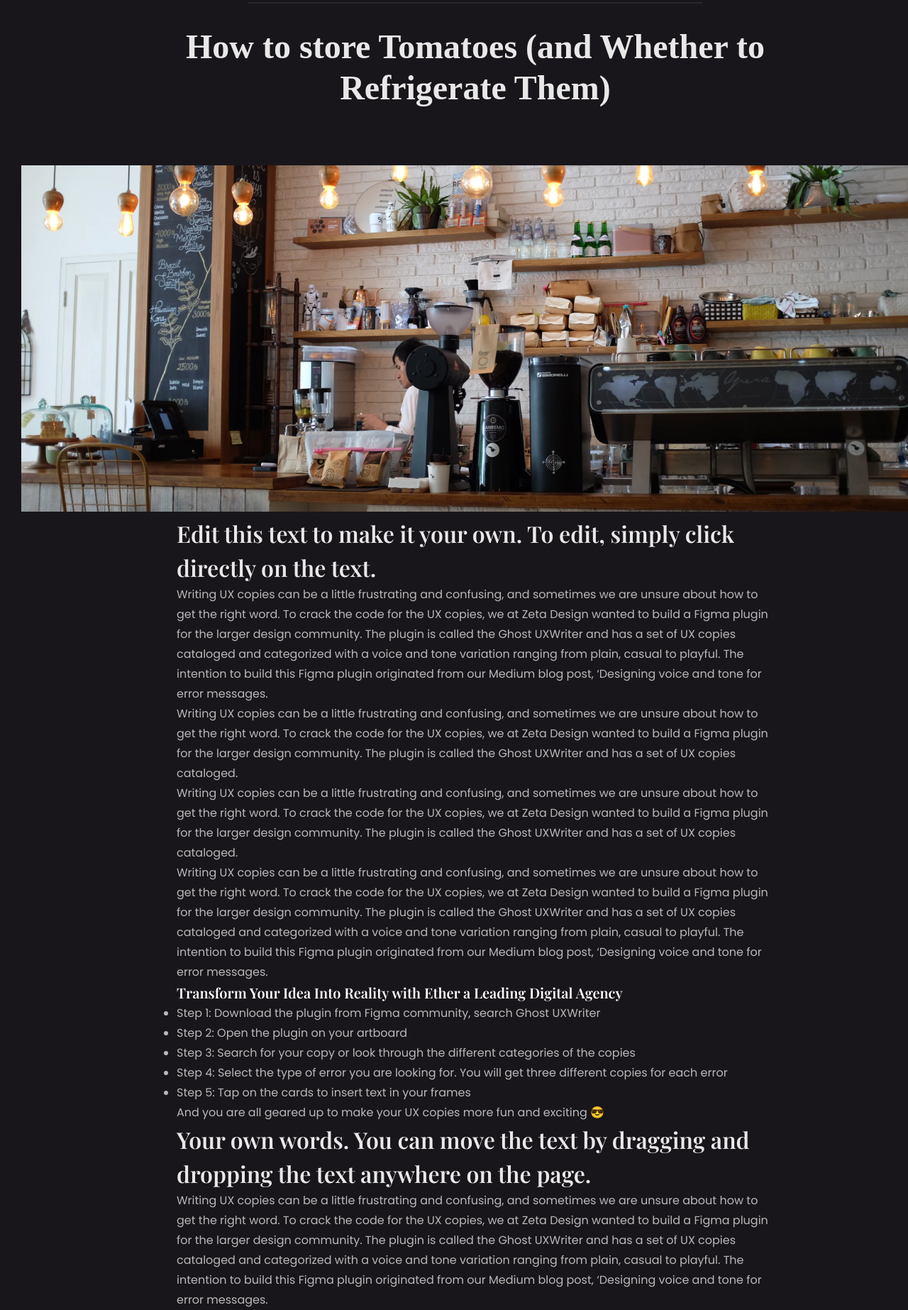
After one commit to Josephine2702/CoffeeShop, a web app: file index/pages/blog-inner.html in a window 1280 px wide. The commit adds this page. Shown: the part 417-2263 px from the top of the page at 71% size. Run offline with its HTML, style and script files only (its server is not run), Linux system fonts and the light colour scheme; style sheets or scripts are compiled from the project's sources; some web fonts are replaced.

Commit message:
inner blog page and style

```diff
--- /dev/null
+++ b/index/pages/blog-inner.html
@@ -0,0 +1,75 @@
+<!DOCTYPE html>
+<html lang="en">
+
+<head>
+  <meta charset="UTF-8">
+  <meta http-equiv="X-UA-Compatible" content="IE=edge">
+  <meta name="viewport" content="width=device-width, initial-scale=1.0">
+  <link rel="shortcut icon" href="../../assets/icons/favicon.ico" type="image/x-icon">
+  <link rel="stylesheet" href="https://unpkg.com/aos@next/dist/aos.css" />
+  <link rel="stylesheet" href="../../sass/main.scss">
+  <title>Coffee Shop</title>
+</head>
+
+<body>
+  <section class="blog-inner container">
+    <div class="blog-inner__autor">
+      <img src="/assets/img/person2.svg" alt="author's photo">
+      <p class="text">Andrew Jonson </p>
+      <span class="location">posted on <span>27th January 2021</span></span>
+    </div>
+    <div class="border"></div>
+    <h2 class="heading-secondary">How to store Tomatoes (and Whether to Refrigerate Them)</h2>
+    <div class="blog-inner__image">
+      <img src="/assets/img/BlogInner-Image.jpg" alt="picture">
+    </div>
+
+    <div class="blog-inner__content">
+      <h3 class="heading-tertiary">Edit this text to make it your own. To edit, simply click directly on the text.</h3>
+      <p class="text">Writing UX copies can be a little frustrating and confusing, and sometimes we are unsure about how
+        to get the right word. To crack the code for the UX copies, we at Zeta Design wanted to build a Figma plugin for
+        the larger design community. The plugin is called the Ghost UXWriter and has a set of UX copies cataloged and
+        categorized with a voice and tone variation ranging from plain, casual to playful. The intention to build this
+        Figma plugin originated from our Medium blog post, ‘Designing voice and tone for error messages.</p>
+      <p class="text">Writing UX copies can be a little frustrating and confusing, and sometimes we are unsure about how
+        to get the right word. To crack the code for the UX copies, we at Zeta Design wanted to build a Figma plugin for
+        the larger design community. The plugin is called the Ghost UXWriter and has a set of UX copies cataloged.</p>
+      <p class="text">Writing UX copies can be a little frustrating and confusing, and sometimes we are unsure about how
+        to get the right word. To crack the code for the UX copies, we at Zeta Design wanted to build a Figma plugin for
+        the larger design community. The plugin is called the Ghost UXWriter and has a set of UX copies cataloged.</p>
+      <p class="text">Writing UX copies can be a little frustrating and confusing, and sometimes we are unsure about how
+        to get the right word. To crack the code for the UX copies, we at Zeta Design wanted to build a Figma plugin for
+        the larger design community. The plugin is called the Ghost UXWriter and has a set of UX copies cataloged and
+        categorized with a voice and tone variation ranging from plain, casual to playful. The
+        intention to build this Figma plugin originated from our Medium blog post, ‘Designing voice and tone for error
+        messages.
+      </p>
+      <h5 class="heading-small">Transform Your Idea Into Reality with Ether a Leading Digital Agency</h5>
+      <ul>
+        <li class="text">Step 1: Download the plugin from Figma community, search Ghost UXWriter</li>
+        <li class="text">Step 2: Open the plugin on your artboard</li>
+        <li class="text">Step 3: Search for your copy or look through the different categories of the copies</li>
+        <li class="text">Step 4: Select the type of error you are looking for. You will get three different copies for
+          each
+          error</li>
+        <li class="text">Step 5: Tap on the cards to insert text in your frames</li>
+      </ul>
+      <p class="text">And you are all geared up to make your UX copies more fun and exciting 😎</p>
+
+      <h3 class="heading-tertiary">Your own words. You can move the text by dragging and dropping the text anywhere on
+        the page. </h3>
+      <p class="text">Writing UX copies can be a little frustrating and confusing, and sometimes we are unsure about how
+        to get the right word. To crack the code for the UX copies, we at Zeta Design wanted to build a Figma plugin for
+        the larger design community. The plugin is called the Ghost UXWriter and has a set of UX copies cataloged and
+        categorized with a voice and tone variation ranging from plain, casual to playful. The intention to build this
+        Figma plugin originated from our Medium blog post, ‘Designing voice and tone for error messages.</p>
+    </div>
+  </section>
+  <script type="module" src="/script.js"></script>
+  <script src="https://unpkg.com/aos@next/dist/aos.js"></script>
+  <script>
+    AOS.init();
+  </script>
+</body>
+
+</html>
--- a/sass/main.scss
+++ b/sass/main.scss
@@ -22,3 +22,4 @@
 @import "./pages/home/blog";
 @import "./pages/our_story.scss";
 @import "./pages/blog-page";
+@import "./pages/blog-inner";
--- /dev/null
+++ b/sass/pages/_blog-inner.scss
@@ -0,0 +1,38 @@
+.blog-inner {
+    padding-top: 9.6rem;
+
+    &__autor {
+        display: flex;
+        align-items: center;
+        justify-content: center;
+        gap: 1.2rem;
+
+        p {
+            color: $color-white;
+            padding-right: 1.2rem;
+        }
+    }
+
+    .border {
+        width: 50%;
+        border: solid 0.1rem rgba($color-text, 0.1);
+        margin: 0 auto;
+        margin-top: 2.4rem;
+    }
+
+    h2{
+        padding-top: 3.2rem;
+        width: 80%;
+        text-align: center;
+        margin: 0 auto;
+    }
+
+    &__image{
+        padding-top: 8rem;
+    }
+
+    &__content{
+        margin: 0 auto;
+        max-width: 84.2rem;
+    }
+}
```
Also changed, not shown: index/pages/blog.html (+4 -4 lines), assets/img/BlogInner-Image.jpg (added), assets/img/Blog_Image.jpg (deleted), 11 other files.
